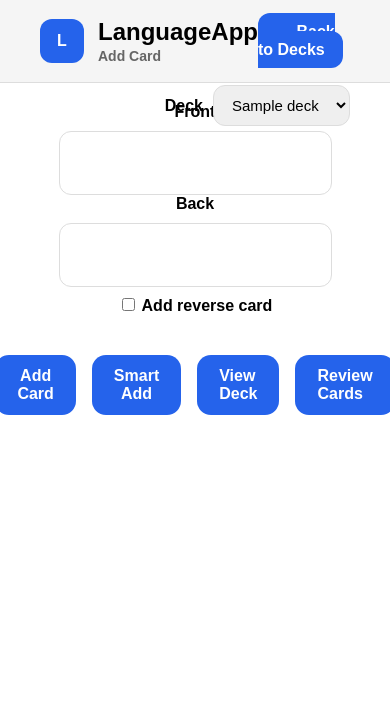
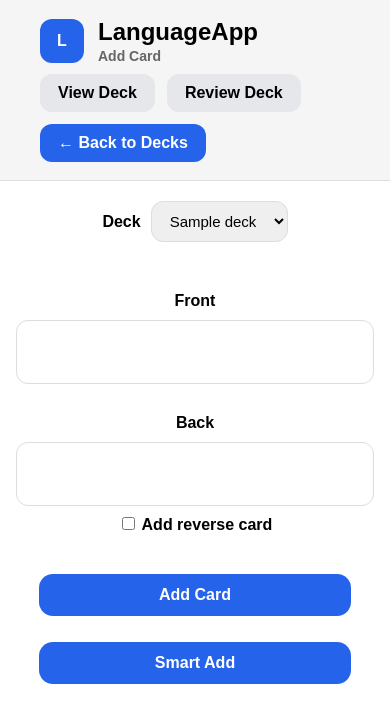
Before and after one commit to lewisbryan302-cloud/LanguageApp, a FastAPI app: page /add-card in a window 390 px wide. Shown: the top 723 px of the page. Run offline with FastAPI, Linux system fonts and the light colour scheme; a database or web service that is not in the repository returns one stand-in record (values such as "Sample title").

```diff
--- a/templates/add_card.html
+++ b/templates/add_card.html
@@ -114,7 +114,7 @@
             display: block;
             text-align: center;
             font-weight: bold;
-            margin: 20px auto 10px auto;
+            margin: 50px auto 10px auto;
         }
 
         .add-card-button {
@@ -148,7 +148,7 @@
             .deck-selector-top-right {
                 position: absolute;
 
-                top: 85px;
+                top: 100px;
                 right: 40px;
 
                 display: flex;
@@ -194,6 +194,53 @@
             .smart-add-button:hover {
                 background: #6d28d9;
             }
+
+            .banner-actions {
+                display: flex;
+                gap: 12px;
+                align-items: center;
+            }
+
+            .banner-button.secondary {
+                background: #e5e7eb;
+                color: black;
+            }
+
+            .banner-button.secondary:hover {
+                background: #d1d5db;
+            }
+
+            @media (max-width: 800px) {
+            .banner-content {
+                flex-direction: column;
+                align-items: flex-start;
+                gap: 10px;
+            }
+
+            .banner-actions {
+                flex-wrap: wrap;
+            }
+
+            .deck-selector-top-right {
+                position: static;
+                margin: 20px auto;
+                justify-content: center;
+            }
+
+            .add-card {
+                width: 92%;
+            }
+
+            .button-row {
+                flex-direction: column;
+                align-items: center;
+            }
+
+            .add-card-button {
+                width: 80%;
+                text-align: center;
+            }
+        }
     </style>
 </head>
 <body>
@@ -221,9 +268,29 @@
 
             <div class="banner-right">
 
-                <a href="/" class="banner-button">
-                    ← Back to Decks
-                </a>
+                <div class="banner-actions">
+
+                    <a
+                        href="#"
+                        class="banner-button secondary"
+                        onclick="goToSelectedDeck(event)"
+                    >
+                        View Deck
+                    </a>
+
+                    <a
+                        href="#"
+                        class="banner-button secondary"
+                        onclick="goToSelectedReview(event)"
+                    >
+                        Review Deck
+                    </a>
+
+                    <a href="/" class="banner-button">
+                        ← Back to Decks
+                    </a>
+
+                </div>
 
             </div>
         </div>
@@ -288,22 +355,6 @@
                 Smart Add
             </button>
 
-            <a
-                href="#"
-                class="add-card-button"
-                onclick="goToSelectedDeck(event)"
-            >
-                View Deck
-            </a>
-
-            <a
-                href="#"
-                class="add-card-button"
-                onclick="goToSelectedReview(event)"
-            >
-                Review Cards
-            </a>
-
         </div>
     </form>
 
--- a/templates/home.html
+++ b/templates/home.html
@@ -313,6 +313,12 @@
             background: #fafafa;
             box-sizing: border-box;
         }
+
+        @media (max-width: 700px) {
+            .deck {
+                width: 100%;
+            }
+        }
     </style>
 </head>
 
```
